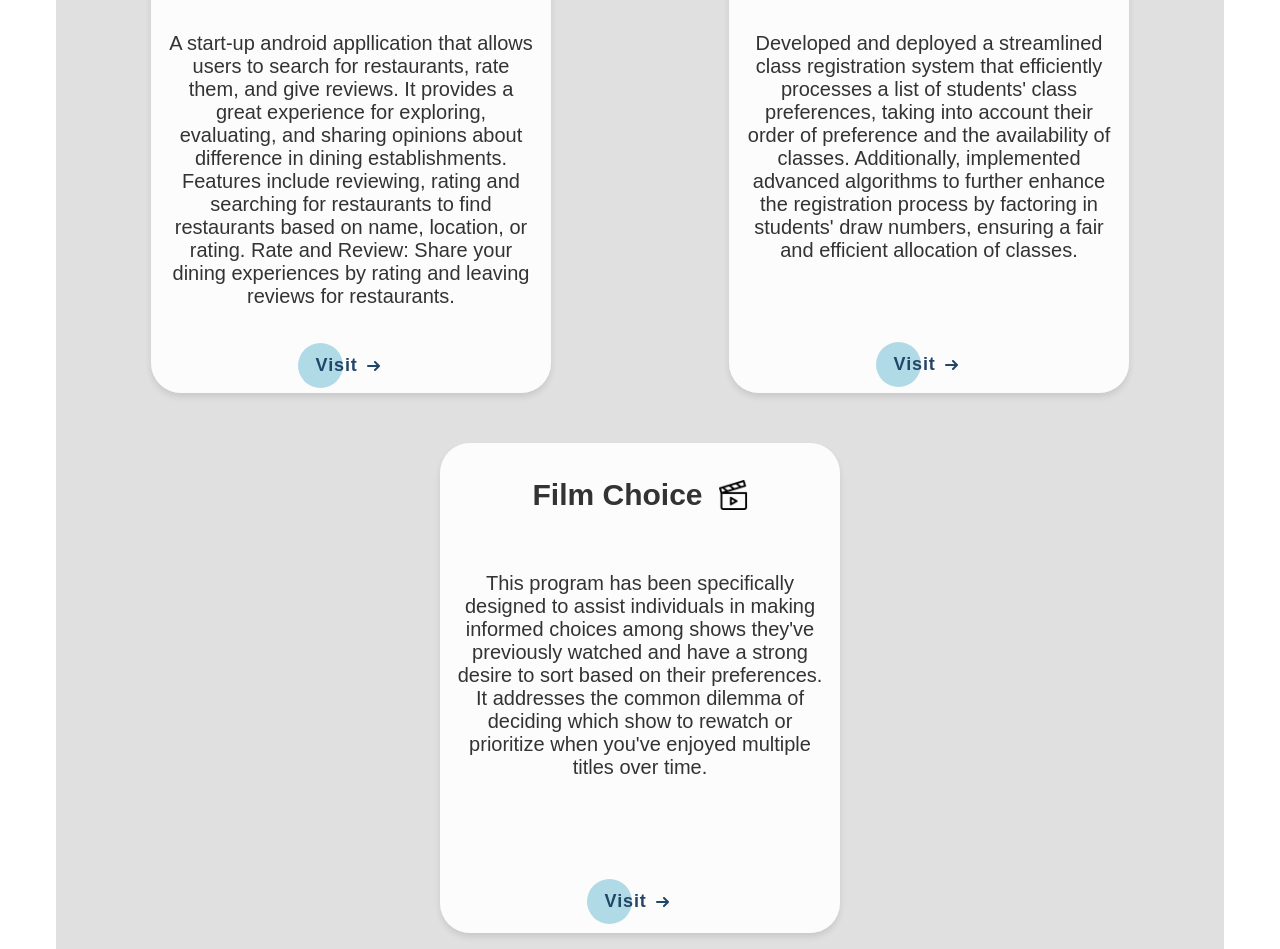
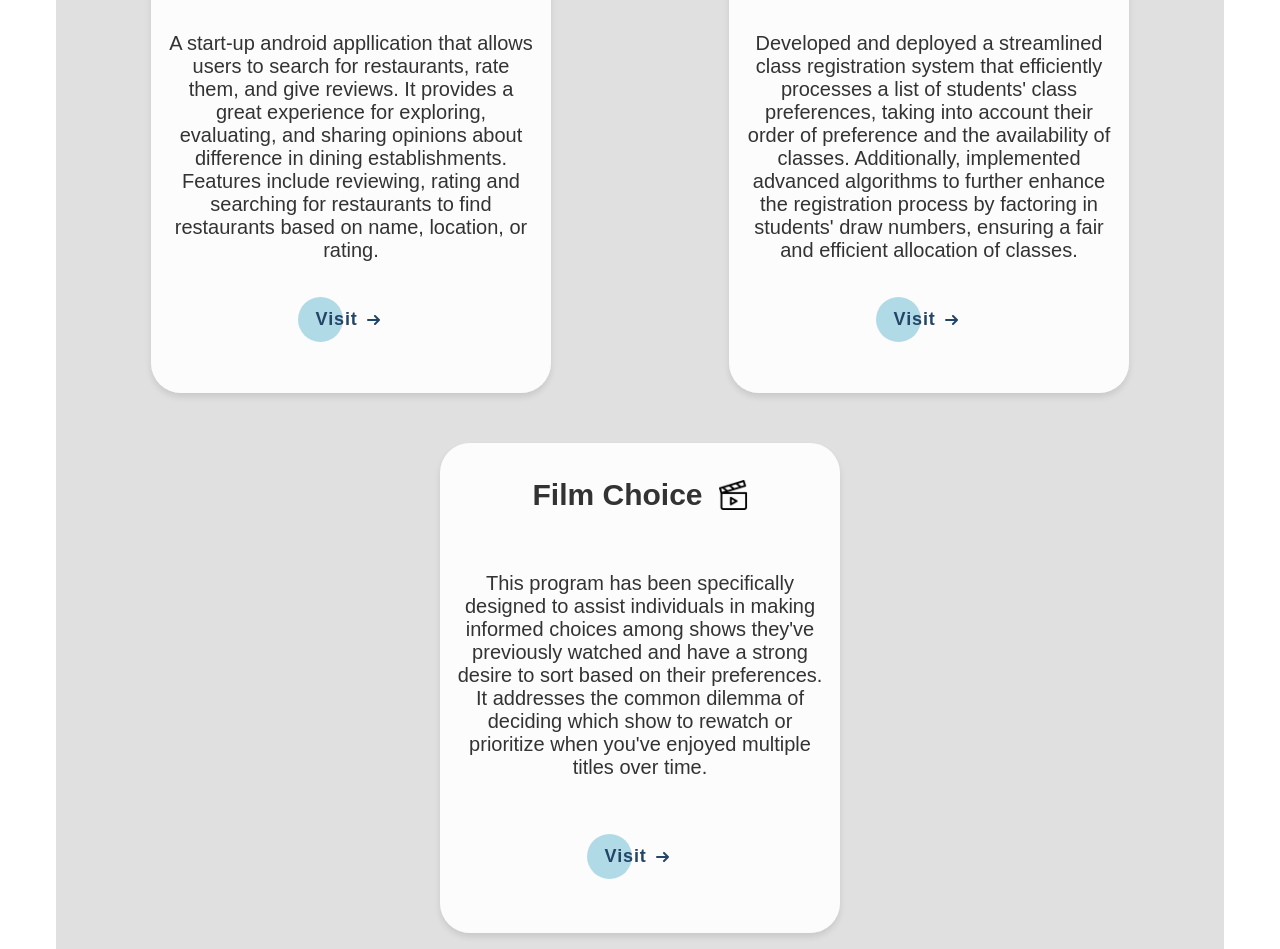
Before and after one commit to joshua0983/joshua0983.github.io, a plain HTML site: page index.html in a window 1280 px wide. Shown: the part 2057-3006 px from the top of the page. Drawn offline with Linux system fonts and the light colour scheme.

Commit message:
updated lunchbox description

```diff
--- a/index.html
+++ b/index.html
@@ -106,9 +106,9 @@
                             <h2>Lunch Box</h2>
                             <img src="restaurant.png" id="project-icon">
                         </div>
-                        <p id="lunchbox-description">A start-up android appllication that allows users to search for restaurants, rate them, and give reviews. It provides a great experience for exploring, evaluating, and sharing opinions about difference in dining establishments. Features include reviewing, rating and searching for restaurants to find restaurants based on name, location, or rating.
-
-                            Rate and Review: Share your dining experiences by rating and leaving reviews for restaurants.</p>
+                        <p id="lunchbox-description">
+                            A start-up android appllication that allows users to search for restaurants, rate them, and give reviews. It provides a great experience for exploring, evaluating, and sharing opinions about difference in dining establishments. Features include reviewing, rating and searching for restaurants to find restaurants based on name, location, or rating.
+                        </p>
                         <div id="project-1-visit">
                         <a target="_blank" href="https://github.com/tanwasp/LunchBox-Android">
                             <button class="cta">
--- a/styles.css
+++ b/styles.css
@@ -357,12 +357,8 @@ body, html {
     margin-left: 10px;
 }
 
-#project-2-visit {
-    padding-top: 45px;
-}
-
 #project-3-visit {
-    padding-top: 65px;
+    padding-top: 20px;
 }
 
 .contact p {
```
